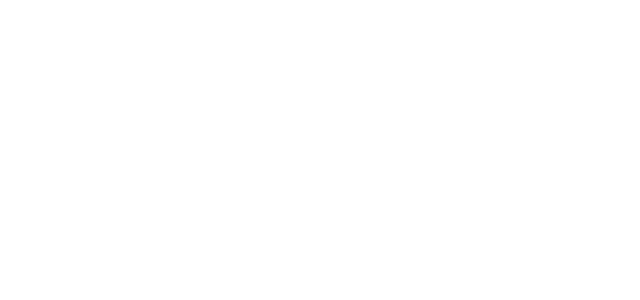
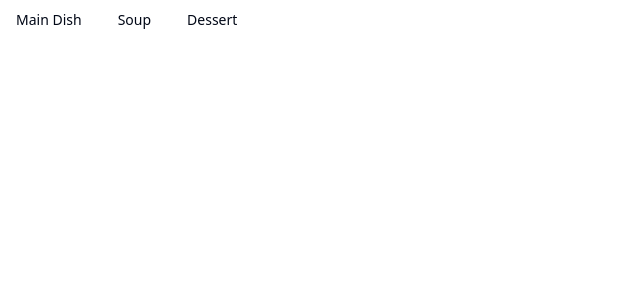
Before and after one commit to PeiChi-Hung/personal-cookbook, a React (Vite) app: page / in a window 1280 px wide. Shown: the top 300 px of the page, without its empty margins (0-640 px from the left). Built offline with nearby package versions, Linux system fonts and the light colour scheme.

Commit message:
feat: add navbar

```diff
--- /dev/null
+++ b/src/Navbar.tsx
@@ -0,0 +1,28 @@
+import {
+  NavigationMenu,
+  NavigationMenuItem,
+  NavigationMenuLink,
+  NavigationMenuList,
+  navigationMenuTriggerStyle,
+} from "@/components/ui/navigation-menu"
+
+export default function Navbar() {
+  return (
+    <NavigationMenu>
+      <NavigationMenuList>
+        <NavigationMenuItem className={navigationMenuTriggerStyle()}>
+          Main Dish
+        </NavigationMenuItem>
+        <NavigationMenuItem className={navigationMenuTriggerStyle()}>
+          Soup
+        </NavigationMenuItem>
+
+        <NavigationMenuItem>
+          <NavigationMenuLink className={navigationMenuTriggerStyle()}>
+            Dessert
+          </NavigationMenuLink>
+        </NavigationMenuItem>
+      </NavigationMenuList>
+    </NavigationMenu>
+  )
+}
--- a/src/main.tsx
+++ b/src/main.tsx
@@ -2,9 +2,11 @@
 import ReactDOM from "react-dom/client"
 import App from "./App.tsx"
 import "./index.css"
+import Navbar from "./Navbar.tsx"
 
 ReactDOM.createRoot(document.getElementById("root")!).render(
   <React.StrictMode>
+    <Navbar />
     <App />
   </React.StrictMode>
 )
```
